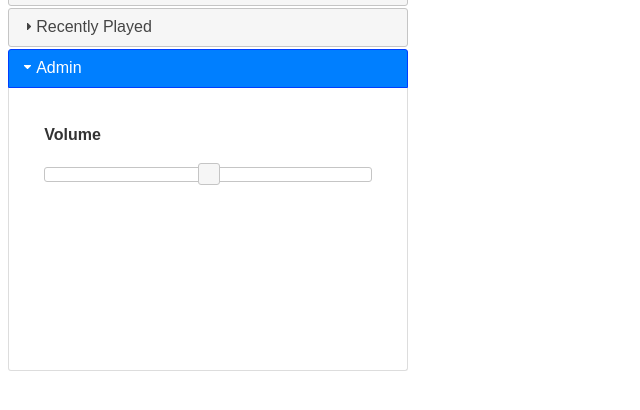
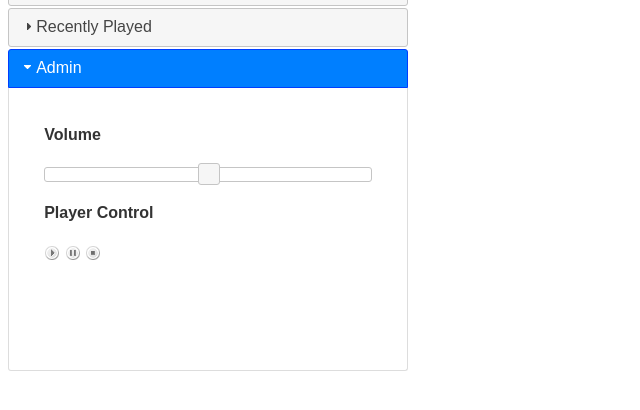
Before and after one commit to rogersmark/djpandora, a Django app: template djpandora/templates/djpandora/index.html in a window 1280 px wide, after a click on "Admin". Shown: the part 163-573 px from the top of the page, without its empty margins (0-640 px from the left). Run offline with Django 3.2, Linux system fonts and the light colour scheme; the template is opened without the code that fills it, so the values that code supplies are empty; parts of the project's set-up code (start-up, migrations or seed data) failed here and were passed over; some libraries are stand-ins or nearby versions.

Commit message:
some images and reorg of the static stuff

```diff
--- a/djpandora/templates/djpandora/index.html
+++ b/djpandora/templates/djpandora/index.html
@@ -1,7 +1,7 @@
 {% extends "base.html" %}
 {% block title %}Loading...{% endblock %}
 {% block extrahead %}
-<link href="{{ STATIC_URL }}djpandora.css" rel="stylesheet" type="text/css"/>
+<link href="{{ STATIC_URL }}/djpandora/djpandora.css" rel="stylesheet" type="text/css"/>
 <script type="text/javascript">
 
     function ajax_vote(song_id, value, section){
@@ -239,6 +239,12 @@
                 <div id='admin-zone' >
                     <h4>Volume</h4>
                     <div id="volume-slider"></div>
+                    <h4>Player Control</h4>
+                    <div id="player-controls">
+                        <img src="{{ STATIC_URL }}/djpandora/control_play.png" />
+                        <img src="{{ STATIC_URL }}/djpandora/control_pause.png" />
+                        <img src="{{ STATIC_URL }}/djpandora/control_stop.png" />
+                    </div>
                 </div>
         </div>
     </div>
```
Also changed, not shown: djpandora/static/djpandora/control_pause.png (added), djpandora/static/djpandora/control_play.png (added), djpandora/static/djpandora/control_stop.png (added), djpandora/static/djpandora/djpandora.css (renamed from djpandora/static/djpandora.css).
